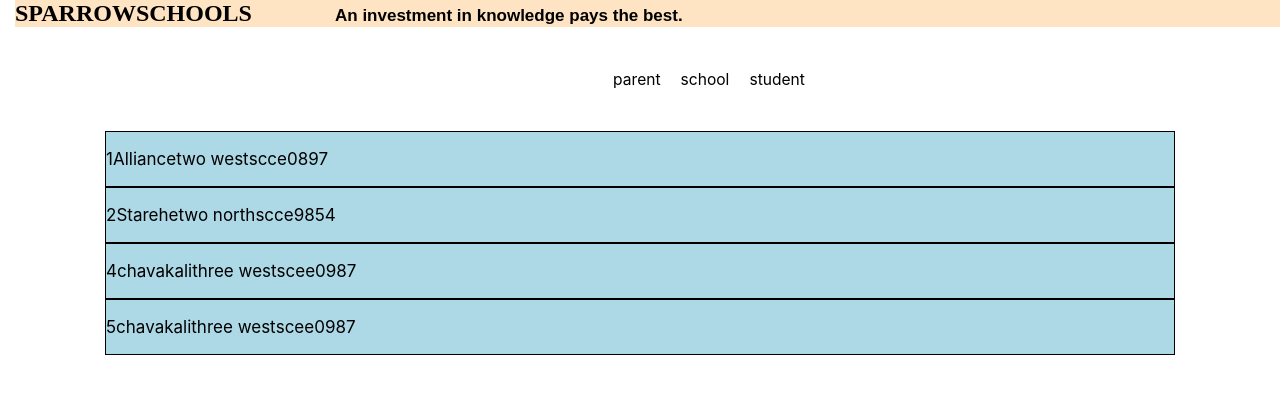
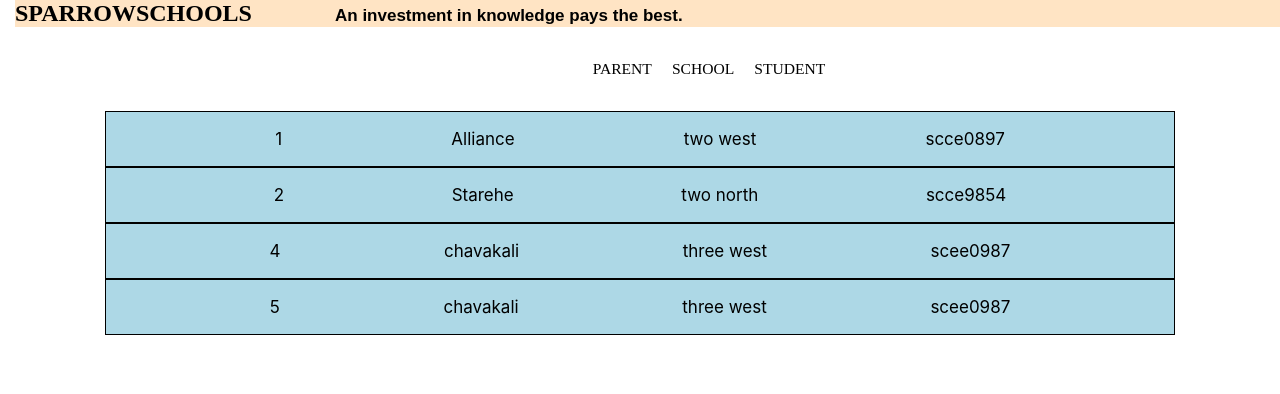
Before and after one commit to shaddsparrow/sparrow-school-server, a React (Create React App) app in the folder client/: page / in a window 1280 px wide. Shown: the top 394 px of the page. Built offline with nearby package versions, Linux system fonts and the light colour scheme.

Commit message:
css addition

```diff
--- a/client/src/App.css
+++ b/client/src/App.css
@@ -46,11 +46,11 @@
 
 .ss-2header {
   max-width: 960px;
-  margin: 0 auto;
-  padding: auto;
-  background:white;
-  display: flex;
-  padding: 42px;
+margin: 0 auto;
+display: flex;
+padding: 32px;
+font-family: initial;
+text-transform: uppercase;
 }
 .ss-2header a {
   font-size: 0.975rem;
@@ -66,4 +66,5 @@
   flex-direction: row;
   background: lightblue;
   margin: 0 90px;
+  justify-content: space-evenly;
 }
```
